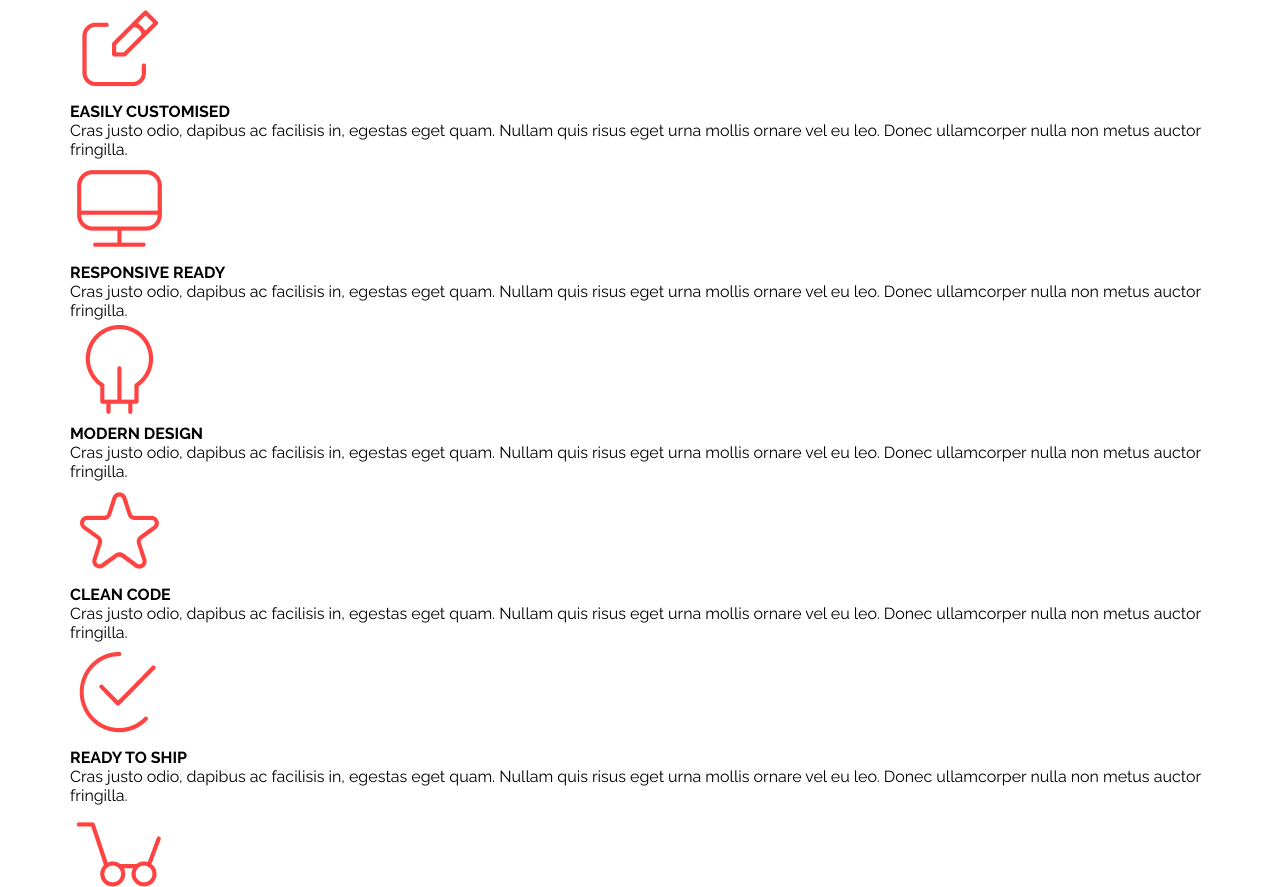
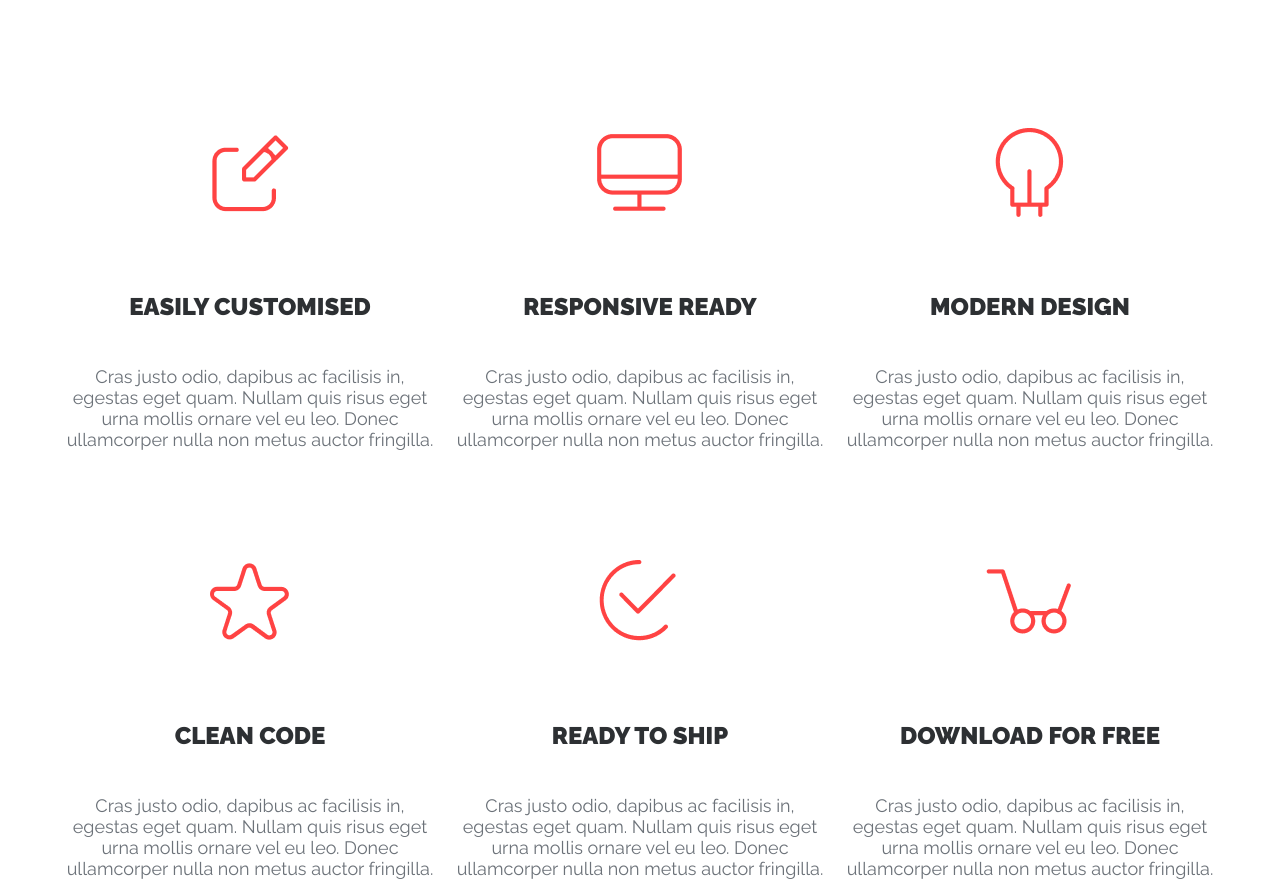
Before and after one commit to petrovskya/ACTIVEBox, a website built with Parcel: page src/index.html in a window 1280 px wide. Shown: the part 755-1642 px from the top of the page. Built offline with nearby package versions, Linux system fonts and the light colour scheme.

Commit message:
add features

```diff
--- a/src/index.html
+++ b/src/index.html
@@ -65,6 +65,7 @@
 
   <section class="features">
     <div class="container">
+      <div class="features-wrap">
         <div class="features-card">
           <div class="features-card-img">
             <img src="./img/icons/icon_1.png" alt="#">
@@ -141,6 +142,7 @@
             <p>
               Cras justo odio, dapibus ac facilisis in, egestas eget quam. Nullam quis risus eget urna mollis ornare vel eu leo. Donec ullamcorper nulla non metus auctor fringilla.
             </p>
+          </div>
         </div>
       </div>
     </div>
--- a/src/scss/features.scss
+++ b/src/scss/features.scss
@@ -0,0 +1,48 @@
+.features {
+  padding: 125px 0;
+}
+.container {
+}
+.features-wrap {
+  margin: 0 -15px;
+  display: flex;
+  flex-wrap: wrap;
+}
+.features-card {
+  margin: 0 15px;
+  width: 370px;
+  margin: auto;
+  text-align: center;
+  margin-bottom: 100px;
+  transition-duration: 0.9s;
+  &:hover {
+    box-shadow: 20px 20px 40px rgba(77, 74, 74,0.6);
+    border-radius: 5px;
+    transform: scale(1.05) translate(5px,0);
+    transition: 0.9s;
+  }
+  .features-card-img {
+    margin-bottom: 65px;
+    transition-duration: 2s;
+    &:hover {
+      transition: 2s;
+      transform: rotate(360deg) scale(1.1);
+    }
+  }
+  .features-card-title {
+    margin-bottom: 45px;
+    @include h4;
+    color: $_black;
+  }
+  .features-card-text {
+    @include h5;
+    color: $_dark-grey;
+    text-align: center;
+    &:hover {
+      color: $_red;
+    }
+  }
+  &:nth-last-child(-n+3) {
+    margin-bottom: 0;
+  }
+}
```
Lines whose indentation alone changed are shown as unchanged.
